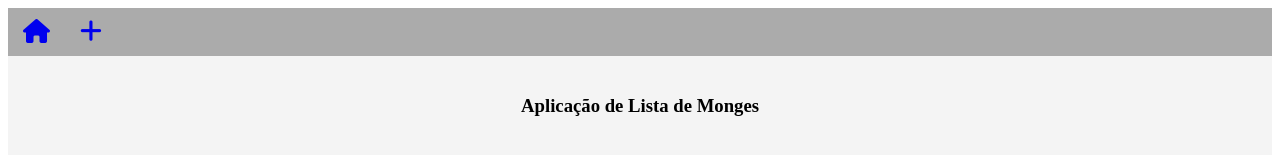
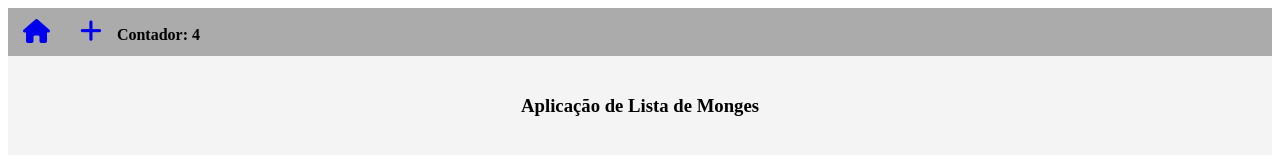
Before and after one commit to DigAguiar/angular-monges, an Angular app: page / in a window 1280 px wide. Shown: the top 160 px of the page. Built offline with nearby package versions, Linux system fonts and the light colour scheme.

Commit message:
contador no header implementado

```diff
--- a/src/app/Types/Monge.ts
+++ b/src/app/Types/Monge.ts
@@ -9,6 +9,7 @@ export interface IMonge {
 export const staticListMongesTS : IMonge[] = [
     { id: 1, nome: "Monge 1" },
     { id: 2, nome: "Monge 2" },
-    { id: 3, nome: "Monge 3" }
+    { id: 3, nome: "Monge 3" },
+    { id: 4, nome: "Monge 4" }
 
 ]
--- a/src/app/components/header/header.component.css
+++ b/src/app/components/header/header.component.css
@@ -53,3 +53,7 @@
   a.plus-button {
     font-size: 25px;
   }
+
+  .contador {
+    font-weight: bold;
+  }
--- a/src/app/components/header/header.component.html
+++ b/src/app/components/header/header.component.html
@@ -3,6 +3,7 @@
     <div class="container">
       <a class="navbar-brand" routerLink=""><i class="fa-solid fa-house"></i></a>
       <a routerLink="add-monge" class="plus-button"><i class="fa-solid fa-plus"></i></a>
+      <span class="contador">Contador: {{qtdeMonges}} </span>
     </div>
   </nav>
 
--- a/src/app/components/header/header.component.ts
+++ b/src/app/components/header/header.component.ts
@@ -1,4 +1,5 @@
 import { Component } from '@angular/core';
+import { ListaMongeService } from '../../services/lista-monge.service';
 
 @Component({
   selector: 'app-header',
@@ -7,4 +8,16 @@ import { Component } from '@angular/core';
 })
 export class HeaderComponent {
 
+  constructor(
+    private listaMongeService: ListaMongeService
+  ) { }
+
+  qtdeMonges!: number;
+
+
+  ngOnInit() {
+    this.qtdeMonges = this.listaMongeService.getTamanhoListaMonges();
+  }
+
+
 }
```
